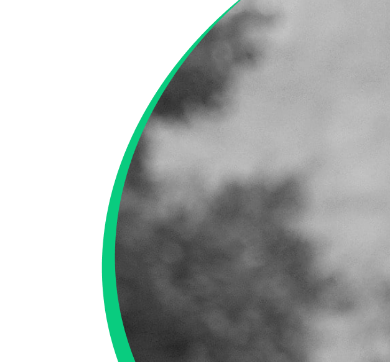
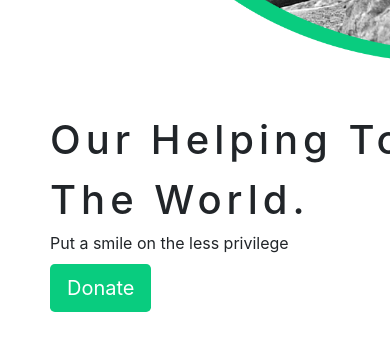
Before and after one commit to Girlscoding-ng/HopeBasket, a plain HTML site: page index.html in a window 390 px wide. Shown: the part 568-930 px from the top of the page. After the commit the page ends 880 px from the top, so only its background shows below. Drawn offline with Linux system fonts and the light colour scheme; a web font is replaced by a local one.

Commit message:
hero responsiveness

```diff
--- a/assets/css/index.css
+++ b/assets/css/index.css
@@ -22,3 +22,28 @@
     font-weight: bold;
     padding: 15px;
 }
+@media screen and (max-width: 1024px) {
+   #hero-text{
+       display: none;
+   }
+   #hero-text-sm{
+       padding-top: 40px;
+       margin-left: 50px;
+       line-height: 10px;
+
+   }
+
+   div #hero-text-sm h1{
+      line-height: 60px;
+      letter-spacing: 5px;
+      width: 125%;
+   }
+   div #hero-text p{
+       font-weight: bold;
+   }
+}
+@media screen and (min-width: 1030px) {
+   #hero-text-sm{
+       display: none;
+   }
+}
--- a/index.html
+++ b/index.html
@@ -1,3 +1,4 @@
+
 <!DOCTYPE html>
 <html lang="en">
 <head>
@@ -19,10 +20,16 @@
             <p>Put a smile on the less privilege</p>
            <a href="#" class="btn btn-lg">Donate</a>
           </div>
+
         </div>
         <div class="col-lg-7">
-          <img class="img-responsive" src="assets/img/img1.png" style="max-width: 750px;">
+          <img class="img-responsive" src="assets/img/img1.png" style="max-width: 750px;" id="header-img">
         </div>
+        <div id="hero-text-sm">
+            <h1>Our Helping To The World. </h1>
+            <p>Put a smile on the less privilege</p>
+           <a href="#" class="btn btn-lg">Donate</a>
+          </div>
       </div>
      </div>
    </div>
```
